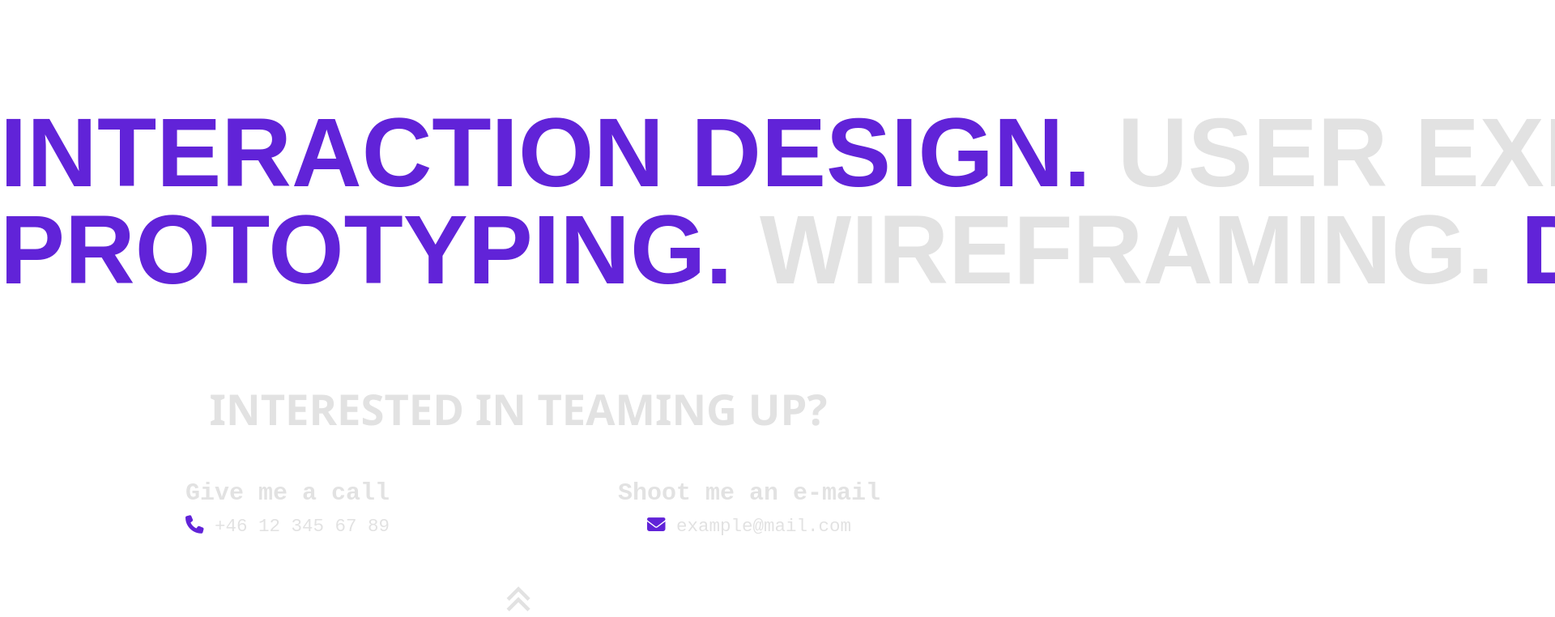
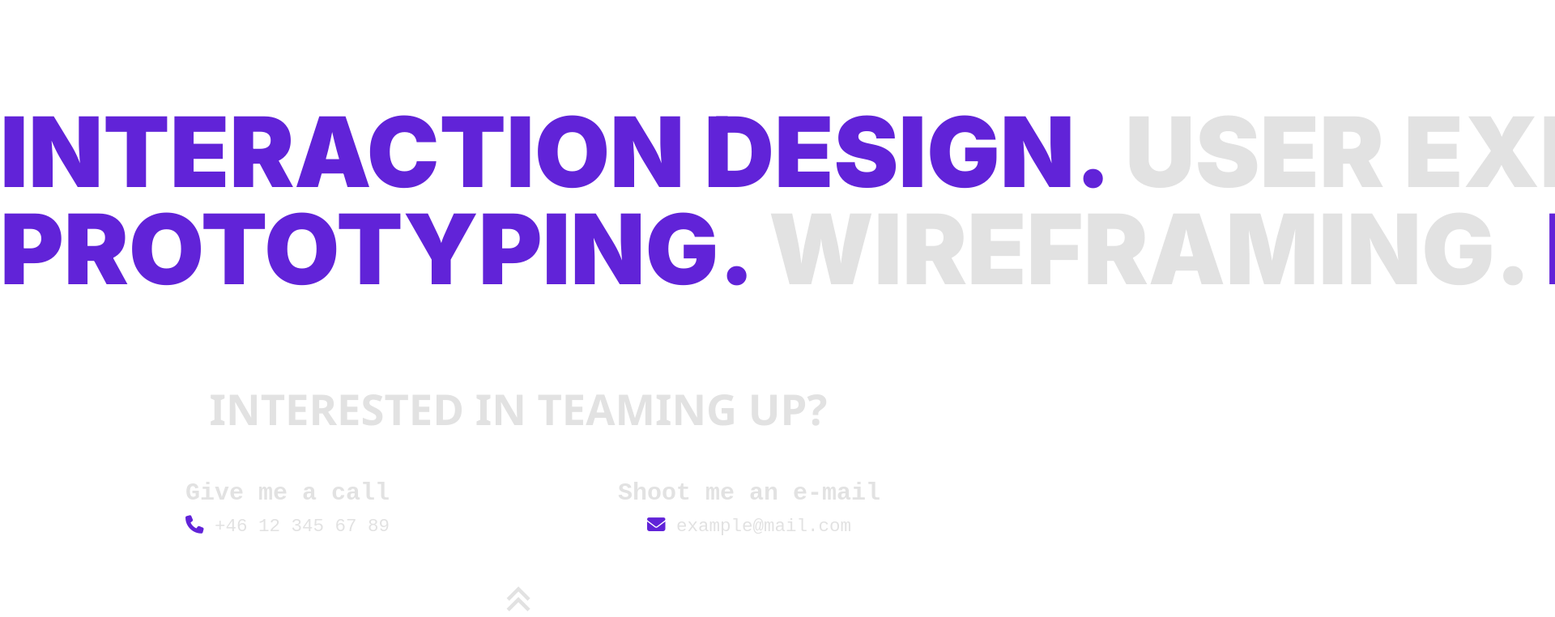
Before and after one commit to aph95/portfolio, a plain HTML site: page index.html in a window 1280 px wide. Shown: the part 1709-2471 px from the top of the page at 81% size, 1920 px wide, since content can reach past the window. Drawn offline with nearby package versions, Linux system fonts and the light colour scheme.

Commit message:
Update style.css

```diff
--- a/css/style.css
+++ b/css/style.css
@@ -224,7 +224,7 @@ nav a:hover::after,
   line-height: 1;
   font-weight: 900;
   text-transform: uppercase;
-  font-family: "Inter Bold", sans-serif;
+  font-family: "Inter", sans-serif;
 }
 
 .purple {
```
